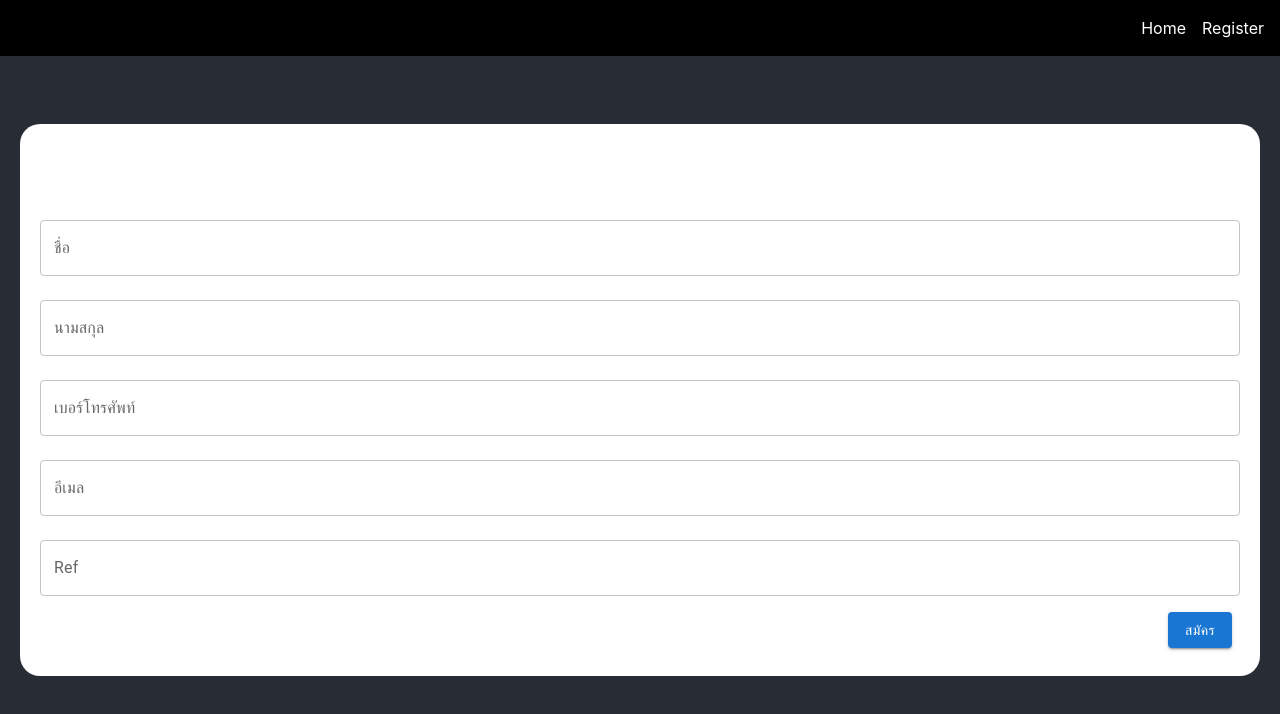
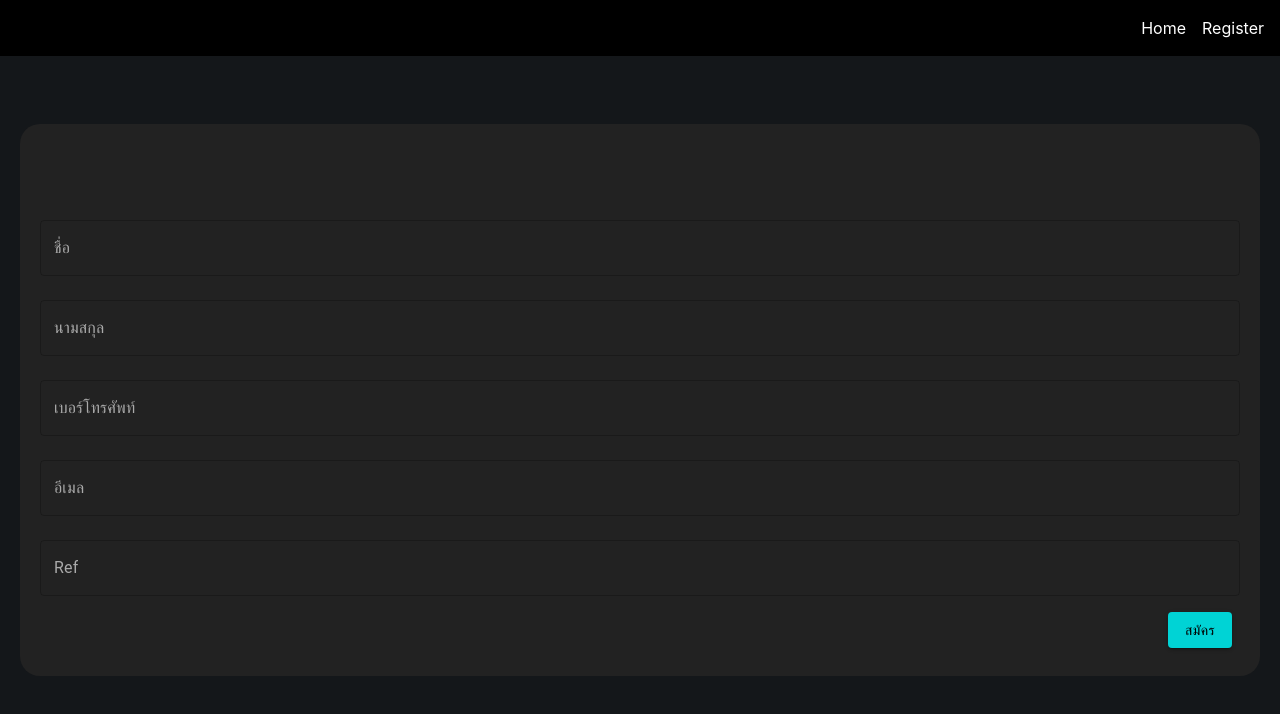
Before and after one commit to tangg6/stockradars-corp-web, a React (Create React App) app: page /register in a window 1280 px wide. Shown: the top 714 px of the page. Built offline with nearby package versions, Linux system fonts and the light colour scheme.

Commit message:
Set Theme

```diff
--- a/src/App.css
+++ b/src/App.css
@@ -1,5 +1,5 @@
 body {
-  background-color: #282c34;
+  background-color: #14171A;
   margin: 0;
   min-height: 100vh;
   display: flex;
--- a/src/components/CorpCard.jsx
+++ b/src/components/CorpCard.jsx
@@ -1,8 +1,11 @@
 import React, { useState } from "react";
 import { Box, Card } from "@mui/material";
+import theme from "../styles/theme.js";
+
 import "../styles/CorpCard.css";
 
 const CorpCard = ({ data, selectedLanguage }) => {
+
   const [selectedItem, setSelectedItem] = useState(null);
 
   const handleClick = (item) => {
@@ -20,6 +23,7 @@ const CorpCard = ({ data, selectedLanguage }) => {
           <div key={index}>
             <Card
               variant="outlined"
+
               className={`p-4 max-w-sm mx-auto ${selectedItem === item ? "expanded" : ""}`}
             >
               <h2 className="text-2xl font-bold mb-2">{item.N_name}</h2>
@@ -35,7 +39,7 @@ const CorpCard = ({ data, selectedLanguage }) => {
               {/* Hidden Detail */}
               {selectedItem === item && (
                 <div>
-                  <p className="text-sm mb-1  text-gray-600">
+                  <p className="text-sm mb-1  text-gray-400">
                     {selectedLanguage === "th"
                       ? item.N_BUSINESS_TYPE_T
                       : item.N_BUSINESS_TYPE_E}
@@ -45,8 +49,8 @@ const CorpCard = ({ data, selectedLanguage }) => {
                   </a>
                 </div>
               )}
-              <button onClick={() => handleClick(item)} className="w-full text-center">
-                <p style={{ fontSize: "10px" }} className="text-gray-500">
+              <button onClick={() => handleClick(item)} className="w-full text-center ">
+                <p style={{ fontSize: "10px", color:theme.palette.primary.main}} >
                   {selectedItem === item ? "..." : `${selectedLanguage === "th" ? "เพิ่มเติม..." : "More..."}` }
                 </p>
               </button>
--- a/src/components/RegisterForm.jsx
+++ b/src/components/RegisterForm.jsx
@@ -1,5 +1,7 @@
 import React from "react";
+import { useTheme } from '@mui/material/styles';
 import { TextField, Button } from "@mui/material";
+
 
 const RegisterForm = ({
   data,
@@ -10,6 +12,10 @@ const RegisterForm = ({
   setEmail,
   setRef,
 }) => {
+
+    const theme = useTheme();
+
+
   return (
     <div className="container mx-auto">
       <form onSubmit={handleFormSubmit} className="register-form">
--- a/src/styles/CorpTable.css
+++ b/src/styles/CorpTable.css
@@ -1,7 +1,7 @@
 .corp-table-container {
   height: 100%;
   width: 100%;
-  background-color: rgb(255, 255, 255);
+  background-color: #222222;
   box-sizing: border-box;
   border-radius: 20px;
   padding: 20px;
--- a/src/styles/Register.css
+++ b/src/styles/Register.css
@@ -1,5 +1,5 @@
 .register-page-container {
-  background-color: #ffffff;
+  background-color: #222222;
   margin: 20px;
   border-radius: 20px;
 }
--- /dev/null
+++ b/src/styles/theme.js
@@ -0,0 +1,28 @@
+import { createTheme } from '@mui/material/styles';
+
+const theme = createTheme({
+  palette: {
+    primary: {
+      main: '#00D3D5',
+      contrastText: '#000',
+      light: '#ffa726',
+      dark: '#ef6c00',
+
+    },
+    text: {
+      primary:'#fff',
+      secondary:'#aaa',
+      disabled:'#aaa'
+
+    },
+    background:{
+      paper:'#222',
+      default:'#222'
+    },
+    common:{
+      black:'#00D3D5'
+    }
+  },
+});
+
+export default theme;
```
Also changed, not shown: src/App.jsx (+9 -5 lines), src/screens/HomePage.jsx (+6 -13 lines), src/styles/CorpCard.css (line endings or trailing spaces).
